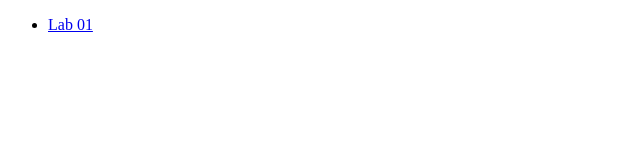
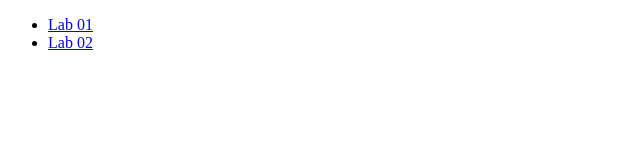
Before and after one commit to FilipSlezak/web-apps-1, a plain HTML site: page index.html in a window 1280 px wide. Shown: the full height of the page, 0-640 px from the left. Drawn offline with Linux system fonts and the light colour scheme.

Commit message:
add missing pages link

```diff
--- a/index.html
+++ b/index.html
@@ -5,5 +5,6 @@
 <body>
   <ul>
     <li><a href="web-apps-1/lab01">Lab 01</a></li>
+    <li><a href="web-apps-1/lab02">Lab 02</a></li>
   </ul>
 </body>
```
